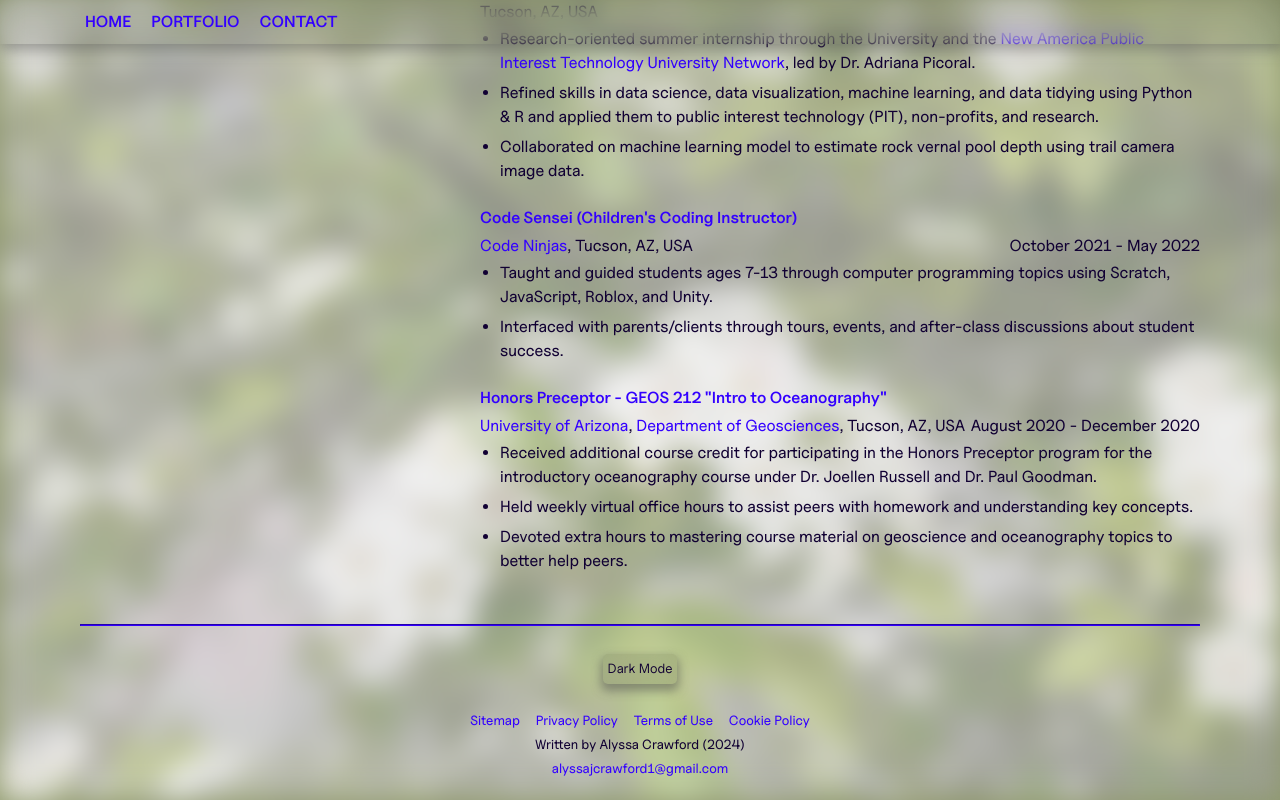
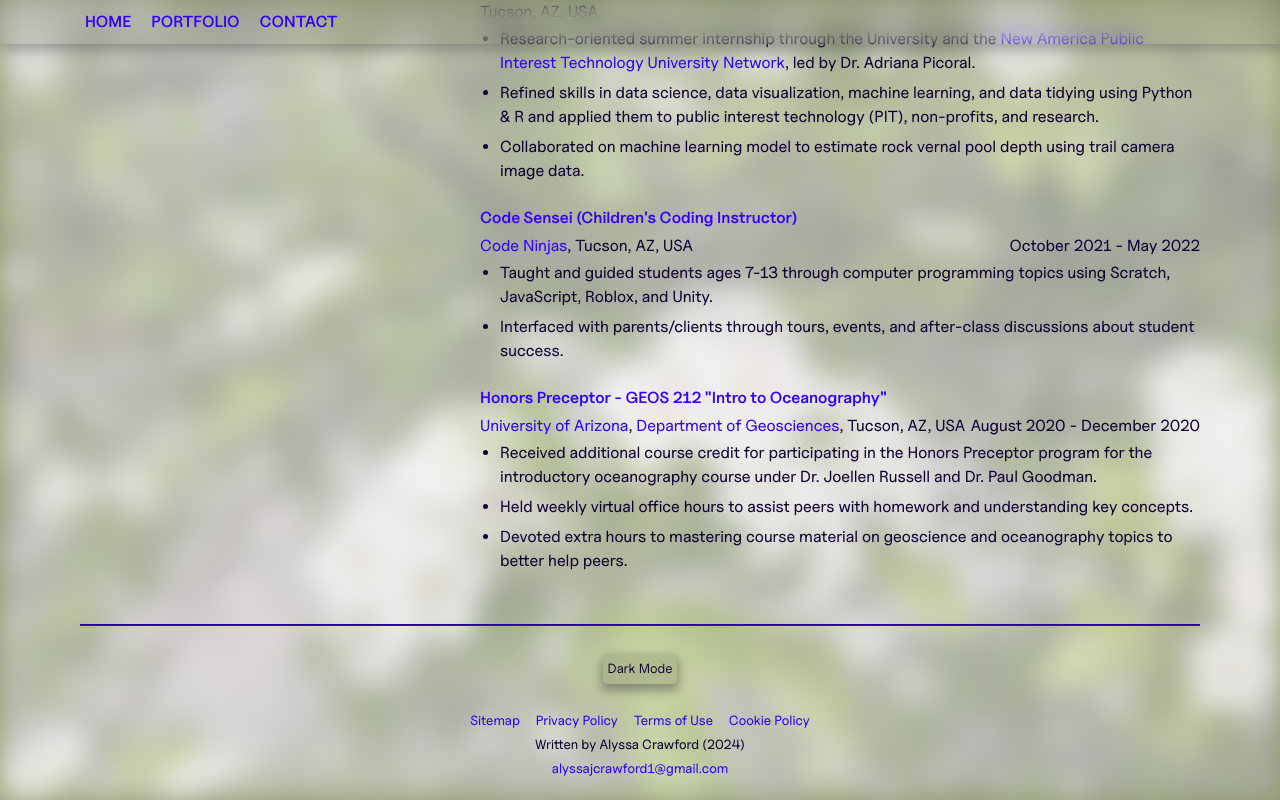
Before and after one commit to alyssajcrawford1/alyssajcrawford1.github.io, a plain HTML site: page resume.html in a window 1280 px wide. Both pictures are taken after a click on the button "Light Mode". Drawn offline with Linux system fonts and the dark colour scheme.

Commit message:
Update resume bg opacity

```diff
--- a/styles/resume.css
+++ b/styles/resume.css
@@ -270,7 +270,7 @@ button:hover{
 body {
     --titleColor: #3300ff;
     --textColor: #110033;
-    --bgColor: #ffffff80;
+    --bgColor: #ffffff90;
     --boxColor: #EEEDEC;
     --shadow: #50505080;
     --hover: #FF8833;
@@ -313,7 +313,7 @@ body.darkMode {
     body.lightMode {
         --titleColor: #3300ff;
         --textColor: #110033;
-        --bgColor: #ffffff80;
+        --bgColor: #ffffff90;
         --boxColor: #EEEDEC;
         --shadow: #50505080;
         --hover: #FF8833;
```
